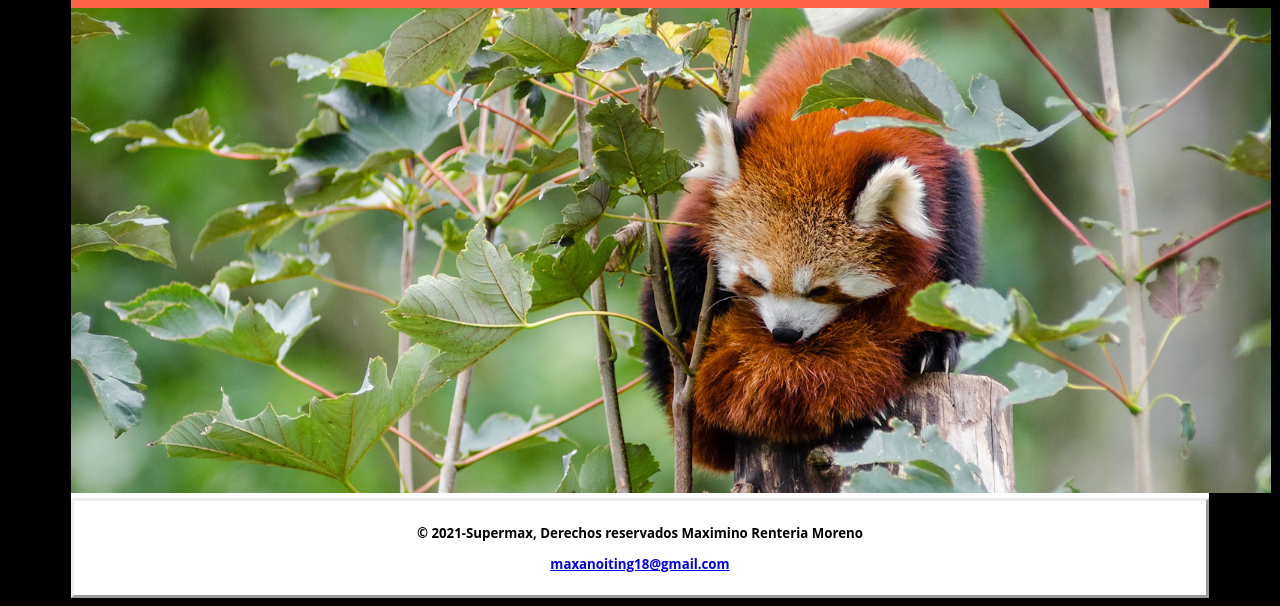
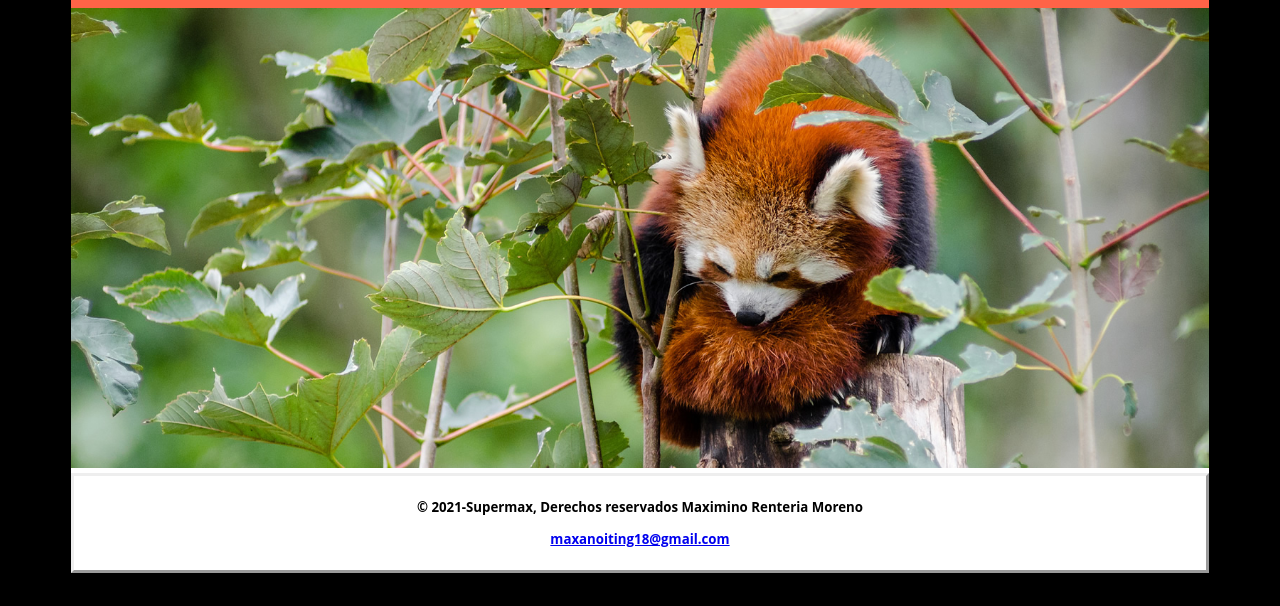
Before and after one commit to SuperCodeM/RioSoftMax, a plain HTML site: page Index.html in a window 1280 px wide. Shown: the part 621-1227 px from the top of the page. After the commit the page ends 1202 px from the top, so only its background shows below. Drawn offline with Linux system fonts and the light colour scheme.

Commit message:
Estamos modificando archivo html dimensión de Imagen Panda

```diff
--- a/Index.html
+++ b/Index.html
@@ -45,7 +45,7 @@
             </article>
         </section>
         <aside>
-            <img src="Imag/panda.jpg" alt="Imagen de Panda"width="1200">
+            <img src="Imag/panda.jpg" alt="Imagen de Panda"width="100%">
         </aside>
         <footer>
             <h5>
```
